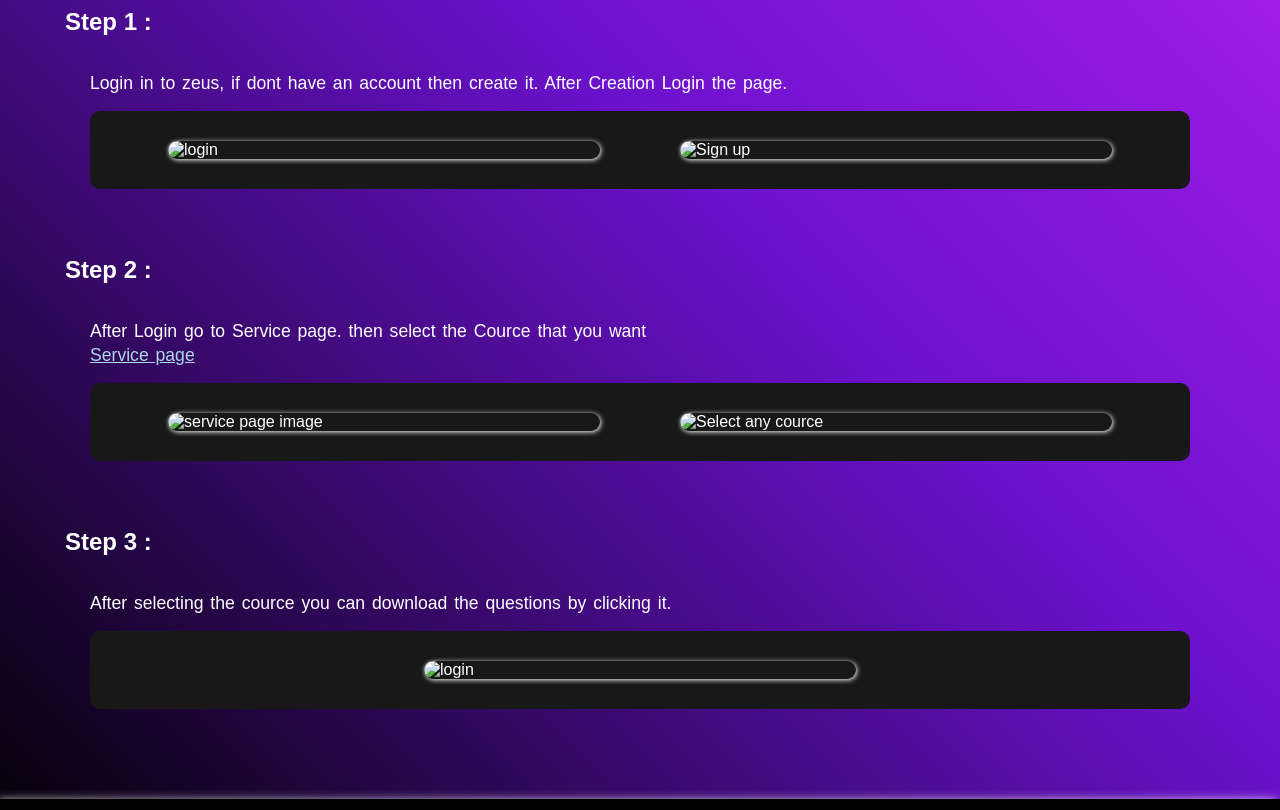
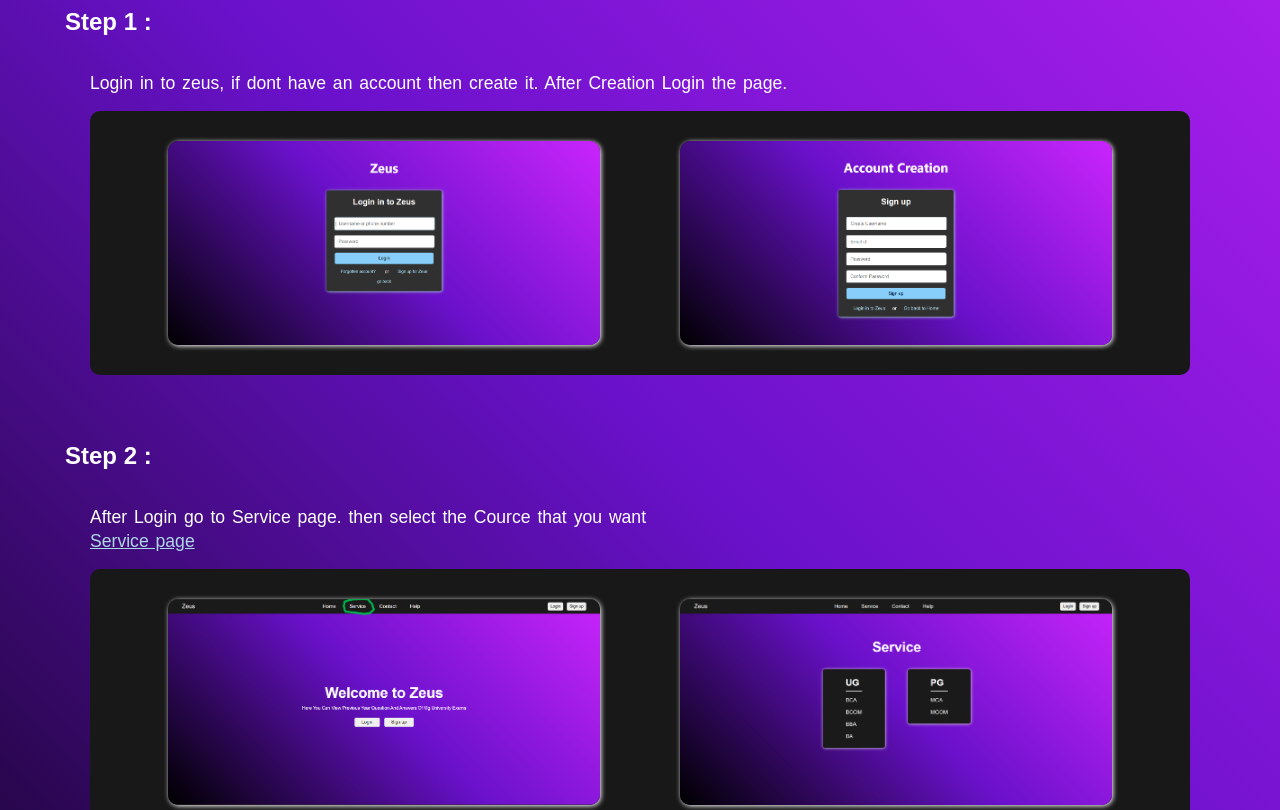
Before and after one commit to Arunsuresh100/Zeus-100, a plain HTML site: page help.html in a window 1280 px wide. Shown: the part 610-1420 px from the top of the page. Drawn offline with Linux system fonts and the light colour scheme; the site is published under a folder, as on GitHub Pages, so addresses that start at the root find nothing.

Commit message:
Update help.html

```diff
--- a/help.html
+++ b/help.html
@@ -73,8 +73,8 @@
                 <div class="article_help">
                     <article>Login in to zeus, if dont have an account then create it. After Creation Login the page.</article>
                     <div class="img_help_container">
-                        <img src="/login.png" alt="login" title="Login">
-                        <img src="/signup.png" alt="Sign up" title="Sign up">
+                        <img src="login.png" alt="login" title="Login">
+                        <img src="signup.png" alt="Sign up" title="Sign up">
                     </div>
                 </div>
             </div>
@@ -83,8 +83,8 @@
                 <div class="article_help">
                     <article>After Login go to Service page. then select the Cource that you want<br><a href="service.html" style="color:lightblue;padding:20px 0px;">Service page</a></article>
                     <div class="img_help_container">
-                        <img src="/service.png" alt="service page image" title="Click the service page">
-                        <img src="/service1.png" alt="Select any cource">
+                        <img src="service.png" alt="service page image" title="Click the service page">
+                        <img src="service1.png" alt="Select any cource">
                     </div>
                 </div>
             </div>
@@ -93,7 +93,7 @@
                 <div class="article_help">
                     <article>After selecting the cource you can download the questions by clicking it.</article>
                     <div class="img_help_container">
-                        <img src="/login.png" alt="login">
+                        <img src="login.png" alt="login">
                     </div>
                 </div>
             </div>
```
